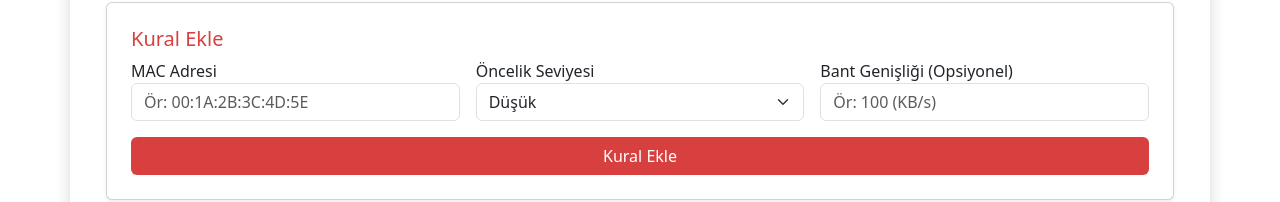
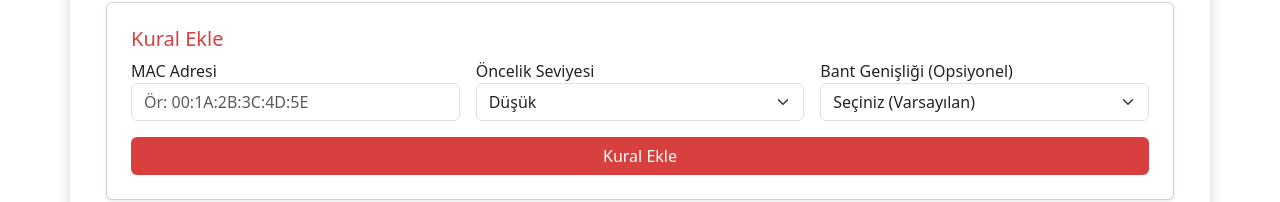
Before and after one commit to ebrarkadir/react-firewall-ui, a React (Create React App) app: page / in a window 1280 px wide. Both pictures are taken after a click on the button "Trafik Önceliklendirme". Shown: the part 566-768 px from the top of the page. Built offline with nearby package versions, Linux system fonts and the light colour scheme.

Commit message:
qos_update

```diff
--- a/src/components/QoSRules.js
+++ b/src/components/QoSRules.js
@@ -11,7 +11,6 @@ const QoSRules = () => {
   });
 
   const [macError, setMacError] = useState("");
-  const [bandwidthError, setBandwidthError] = useState("");
   const [requiredError, setRequiredError] = useState("");
 
   const handleInputChange = (e) => {
@@ -26,15 +25,6 @@ const QoSRules = () => {
       }
     }
 
-    if (name === "bandwidthLimit") {
-      const bandwidthRegex = /^[0-9]+$/;
-      if (!bandwidthRegex.test(value) && value !== "") {
-        setBandwidthError("Bant genişliği yalnızca sayı olmalıdır. Örnek: 100 (KB/s)");
-      } else {
-        setBandwidthError("");
-      }
-    }
-
     setFormData({ ...formData, [name]: value });
   };
 
@@ -44,7 +34,7 @@ const QoSRules = () => {
       return;
     }
 
-    if (macError || bandwidthError) {
+    if (macError) {
       alert("Lütfen formdaki hataları düzeltin.");
       return;
     }
@@ -61,7 +51,13 @@ const QoSRules = () => {
 
   const handleSubmitToOpenWRT = async () => {
     try {
-      await sendQoSRules(rules);
+      const formattedRules = rules.map((rule) => ({
+        macAddress: rule.macAddress.toLowerCase(),
+        priority: rule.priority,
+        bandwidthLimit: rule.bandwidthLimit || "",
+      }));
+
+      await sendQoSRules(formattedRules);
       alert("Trafik önceliklendirme (QoS) kuralları başarıyla gönderildi!");
     } catch (error) {
       alert("Kurallar gönderilirken bir hata oluştu: " + error.message);
@@ -86,7 +82,7 @@ const QoSRules = () => {
                 <strong>Öncelik Seviyesi:</strong> Trafiğe düşük, orta veya yüksek öncelik verilebilir.
               </li>
               <li>
-                <strong>Bant Genişliği:</strong> Cihazın veri aktarım hızını sınırlandırabilirsiniz. <em>(Örnek: 100 KB/s)</em>
+                <strong>Bant Genişliği:</strong> Cihazın veri aktarım hızını sınırlandırabilirsiniz. <em>(Örnek: 4 MB/s = 32 Mbit)</em>
               </li>
             </ul>
           </Accordion.Body>
@@ -94,7 +90,9 @@ const QoSRules = () => {
       </Accordion>
 
       <h2 style={{ color: "#D84040" }}>Trafik Önceliklendirme (QoS)</h2>
-      <p>Trafik Önceliklendirme (QoS), ağdaki kritik cihazlara veya uygulamalara öncelik tanıyarak ağ performansını artırır ve kaynakları verimli kullanmayı sağlar.</p>
+      <p>
+        Trafik Önceliklendirme (QoS), ağdaki kritik cihazlara veya uygulamalara öncelik tanıyarak ağ performansını artırır ve kaynakları verimli kullanmayı sağlar.
+      </p>
 
       <div className="card p-4 mb-4 shadow-sm">
         <h5 style={{ color: "#D84040" }}>Kural Ekle</h5>
@@ -126,15 +124,20 @@ const QoSRules = () => {
           </div>
           <div className="col-md-4">
             <label>Bant Genişliği (Opsiyonel)</label>
-            <input
-              type="text"
-              className="form-control"
+            <select
+              className="form-select"
               name="bandwidthLimit"
               value={formData.bandwidthLimit}
               onChange={handleInputChange}
-              placeholder="Ör: 100 (KB/s)"
-            />
-            {bandwidthError && <small className="text-danger">{bandwidthError}</small>}
+            >
+              <option value="">Seçiniz (Varsayılan)</option>
+              <option value="512kbit">512 KB/s (≈4 Mbit)</option>
+              <option value="1024kbit">1 MB/s (≈8 Mbit)</option>
+              <option value="2048kbit">2 MB/s (≈16 Mbit)</option>
+              <option value="4096kbit">4 MB/s (≈32 Mbit)</option>
+              <option value="8192kbit">8 MB/s (≈64 Mbit)</option>
+              <option value="10240kbit">10 MB/s (≈80 Mbit)</option>
+            </select>
           </div>
         </div>
         {requiredError && <small className="text-danger mt-2">{requiredError}</small>}
@@ -157,8 +160,16 @@ const QoSRules = () => {
                 className="list-group-item d-flex justify-content-between align-items-center"
               >
                 <span>
-                  {rule.macAddress}, Öncelik: {rule.priority === "low" ? "Düşük" : rule.priority === "medium" ? "Orta" : "Yüksek"}
-                  , {rule.bandwidthLimit ? `Bant: ${rule.bandwidthLimit} KB/s` : "Bant Sınırı Yok"}
+                  {rule.macAddress}, Öncelik:{" "}
+                  {rule.priority === "low"
+                    ? "Düşük"
+                    : rule.priority === "medium"
+                    ? "Orta"
+                    : "Yüksek"}
+                  ,{" "}
+                  {rule.bandwidthLimit
+                    ? `Bant: ${parseInt(rule.bandwidthLimit) / 8} KB/s`
+                    : "Bant Sınırı Yok"}
                 </span>
                 <button
                   className="btn btn-danger btn-sm"
```
